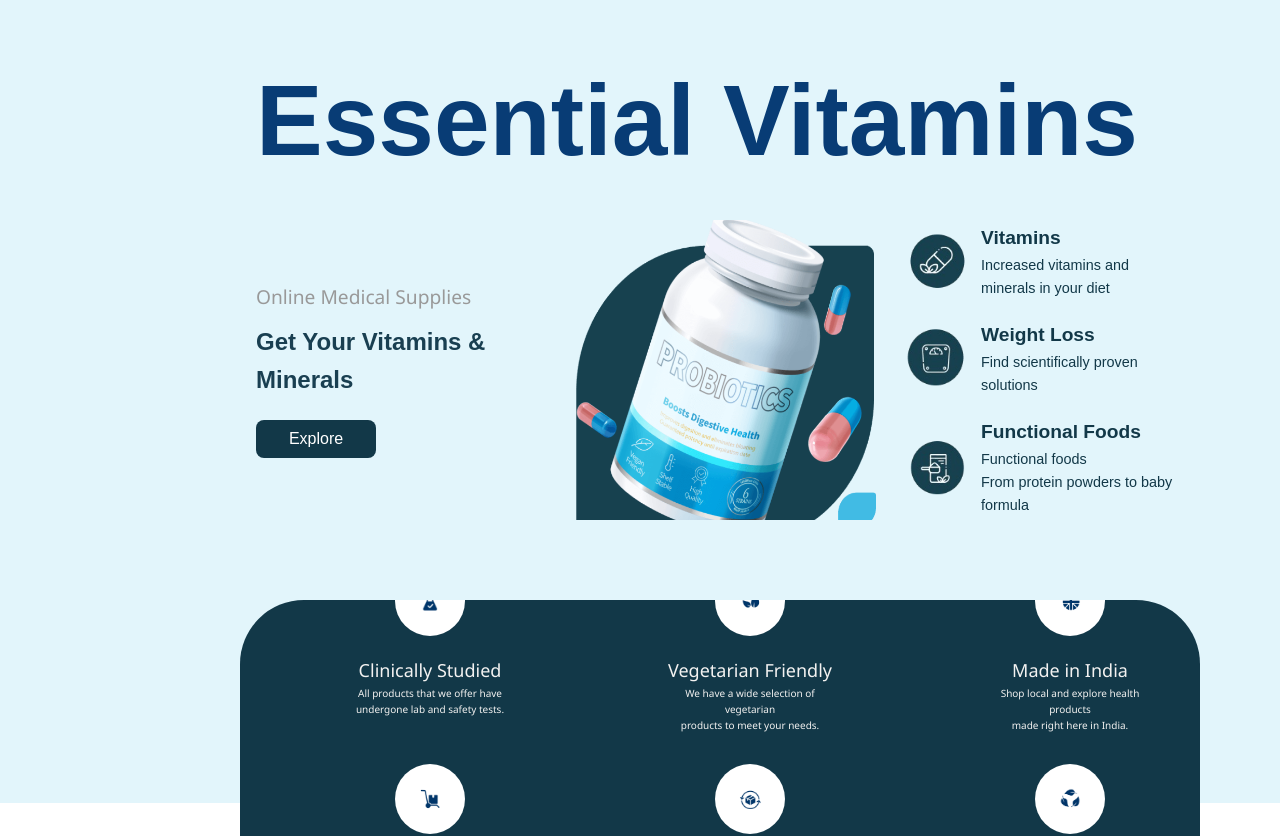
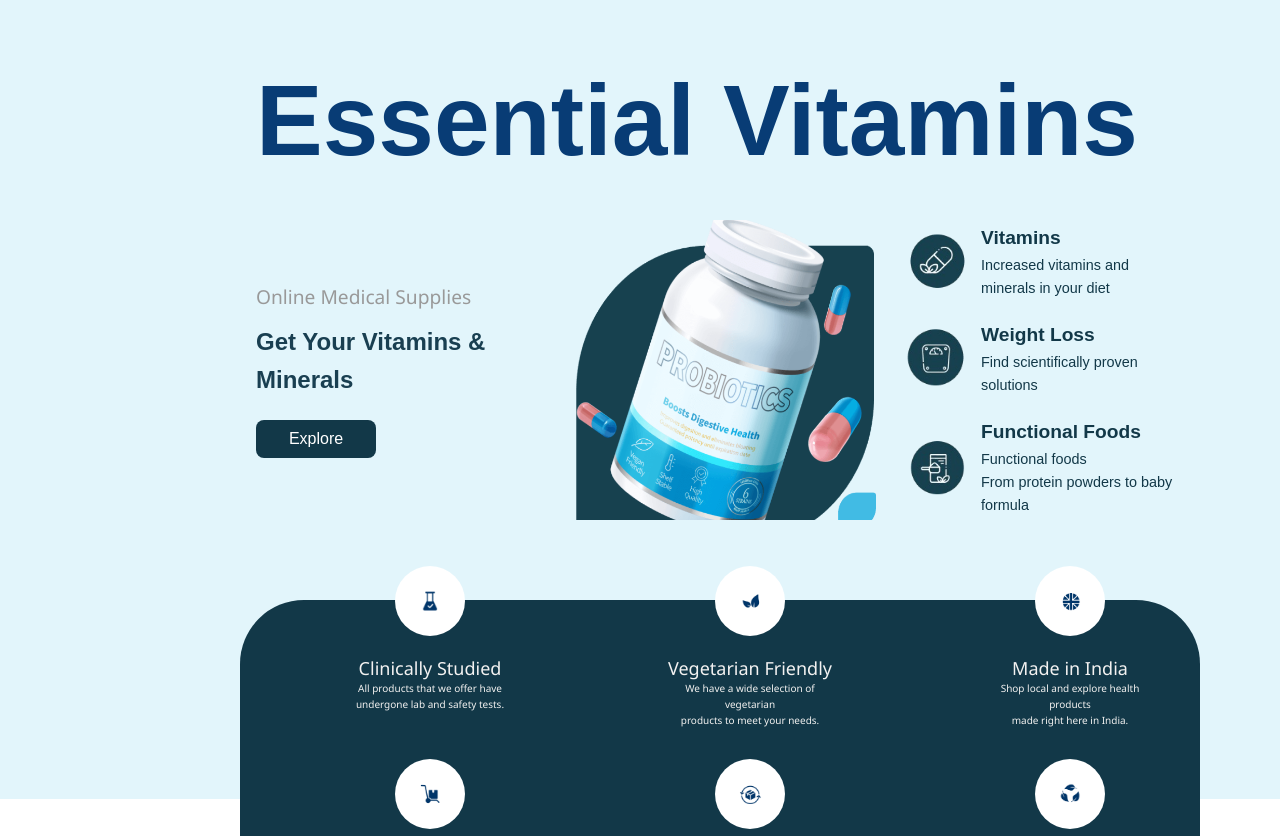
Before and after one commit to Vigneshnalla/elbrit-landing-page, a React (Create React App) app: page / in a window 1280 px wide. Shown: the top 836 px of the page. Built offline with nearby package versions, Linux system fonts and the light colour scheme.

Commit message:
added all

```diff
--- a/src/components/Features.css
+++ b/src/components/Features.css
@@ -1,5 +1,5 @@
-/* Desktop Layout */
 .features-section .custom-product-icons-container {
+  padding: 40px;
   padding: 40px 80px;
   margin-left: 10rem;
   border-radius: 20px;
@@ -16,21 +16,28 @@
   box-sizing: border-box;
 }
 
+
+.features-section .custom-product-icons-container .product-icons {
+  position: relative;
+  overflow: visible; /* Ensure children are not clipped */
+}
 .features-section .custom-product-icons-container .icon-item {
   display: flex;
   flex-direction: column;
   align-items: center;
-  gap: 0px;
+  gap:0px;
   text-align: center;
-  background-color: initial;
+  /* background-color: #123848;
+   */
+   background-color: initial;
   color: white;
   padding: 20px;
   box-sizing: border-box;
-  margin-top: -4rem; /* Negative margin to adjust positioning */
+  margin-top: -4rem; /* Keep the desired negative margin */
   padding-left: 5rem;
-  position: relative;
-  z-index: 1;
-  overflow: visible;
+  position: relative; /* Ensure proper positioning context */
+  z-index: 1; /* Ensure it appears correctly */
+  overflow: visible; /* Ensure child elements like the icon aren't clipped */
 }
 
 .features-section .custom-product-icons-container .icon {
@@ -41,9 +48,9 @@
   display: flex;
   justify-content: center;
   align-items: center;
-  margin-bottom: 0px;
-  position: relative;
-  z-index: 2;
+  margin-bottom: 0px; /* No space below the icon */
+  position: relative; /* Keeps it in the layout flow */
+  z-index: 2; /* Ensure the icon is above other content */
 }
 
 .features-section .custom-product-icons-container .icon img {
@@ -53,9 +60,9 @@
 
 .features-section .custom-product-icons-container .icon-text {
   width: 100%;
-  word-wrap: break-word;
-  overflow-wrap: anywhere;
-  padding: 20px 10px;
+  word-wrap: break-word; /* Ensures long words break to the next line */
+  overflow-wrap: anywhere; /* Allows wrapping at any point */
+  padding: 20px 10px; /* Increase padding to avoid text being cut */
   box-sizing: border-box;
   background-color: #123848;
   text-align: center;
@@ -63,20 +70,46 @@
 }
 
 .features-section .custom-product-icons-container .icon-text h3 {
-  font-family: "Segoe UI", "Segoe UI Web (West European)", "Segoe UI", -apple-system, BlinkMacSystemFont, Roboto, "Helvetica Neue", sans-serif;
-  font-size: 18px;
-  font-weight: 400;
-  color: #f3f2f1;
+  font-family: "Segoe UI", "Segoe UI Web (West European)", "Segoe UI",
+                -apple-system, BlinkMacSystemFont, Roboto,
+                "Helvetica Neue", sans-serif; /* Font stack */
+  font-size: 18px; /* Font size */
+  font-weight: 400; /* Normal font weight */
+  font-style: normal; /* Normal style */
+  font-variant: normal; /* Default variant */
+  color: #f3f2f1; /* Text color */
   background-color: #123848;
-  margin: 0;
+  line-height: normal; /* Default line height */
+  letter-spacing: normal; /* Default letter spacing */
+  word-spacing: 0px; /* Default word spacing */
+  text-transform: none; /* No transformation */
+  text-decoration: none; /* No underline or decoration */
+  margin: 0; /* Remove margin */
 }
 
 .features-section .custom-product-icons-container .icon-text p {
-  font-family: "Segoe UI", "Segoe UI Web (West European)", "Segoe UI", -apple-system, BlinkMacSystemFont, Roboto, "Helvetica Neue", sans-serif;
-  font-size: 10px;
-  color: #f3f2f1;
+  font-family: "Segoe UI", "Segoe UI Web (West European)", "Segoe UI",
+                -apple-system, BlinkMacSystemFont, Roboto,
+                "Helvetica Neue", sans-serif; /* Font stack */
+  font-size: 10px; /* Font size */
+  font-weight: 10; /* Normal font weight */
+  font-style: normal; /* Normal font style */
+  font-variant: normal; /* Default variant */
+  color: #f3f2f1; /* Text color */
+  background-color: #123848;
   font-weight: 200;
 }
+
+.features-section .custom-product-icons-container .icon-text {
+  width: 100%;
+  word-wrap: break-word; /* Ensures long words break to the next line */
+  overflow-wrap: anywhere; /* Allows wrapping at any point */
+  padding: 20px 10px; /* Increase padding to avoid text being cut */
+  box-sizing: border-box;
+  background-color: #123848;
+}
+
+
 
 /* Mobile Layout */
 @media (max-width: 768px) {
@@ -106,6 +139,10 @@
     padding: 15px 10px;  /* Adjust padding */
   }
 
+  .features-section .custom-product-icons-container .product-icons {
+    position: relative;
+    overflow: visible; /* Ensure children are not clipped */
+  }
   .icon{
     margin-top: 20px;
     text-align: center;
--- a/src/components/Footer.css
+++ b/src/components/Footer.css
@@ -6,7 +6,6 @@
 }
 
 .footer-grid {
-
   display: grid;
   grid-template-columns: repeat(12, 1fr); /* 12-column grid */
   gap: 1rem; /* Gap of 1rem between items */
@@ -50,16 +49,12 @@
 .contact-item {
   grid-column: span 4; /* This should span the whole width */
   text-align: top; /* Center the text */
-  /* margin-top: 20px; Add spacing from the previous content */
   font-size: 13px !important;
   font-weight: 200;
   font-family: 'Segoe UI', Tahoma, Geneva, Verdana, sans-serif;
-
-  /* font-weight: 100; */
 }
 
 .contact-item .label {
-  /* font-size: 16px; */
   line-height: 1.5;
   color: #f1f1f1; /* Lighter text color */
 }
@@ -71,14 +66,27 @@
   color: #d1d1d1; /* Slightly lighter text */
 }
 
+/* Responsive Design for Mobile */
 @media (max-width: 768px) {
+  .footer{
+    padding: 0px  !important;
+  }
   .footer-grid {
     grid-template-columns: repeat(1, 1fr); /* Stack items on smaller screens */
   }
+
   .footer-item {
+    padding: 0px !important;
     grid-column: span 1; /* Each item takes full width on small screens */
   }
+
   .footer-info {
     grid-column: span 1; /* Footer info takes full width on small screens */
+    padding: 15px; /* Adjust padding for mobile */
+  }
+
+  .contact-item {
+    grid-column: span 1; /* Contact item takes full width */
+    padding: 10px; /* Adjust padding for better spacing */
   }
 }
```
